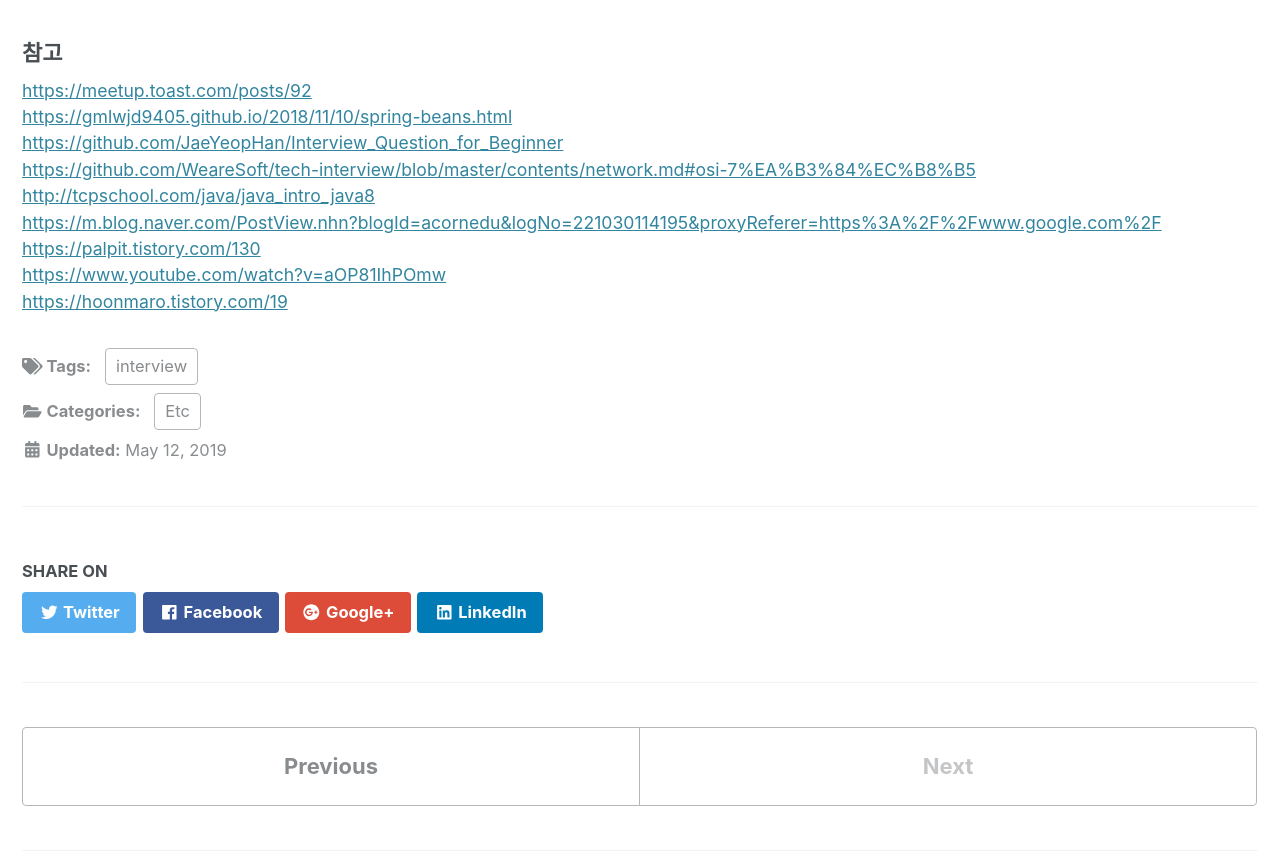
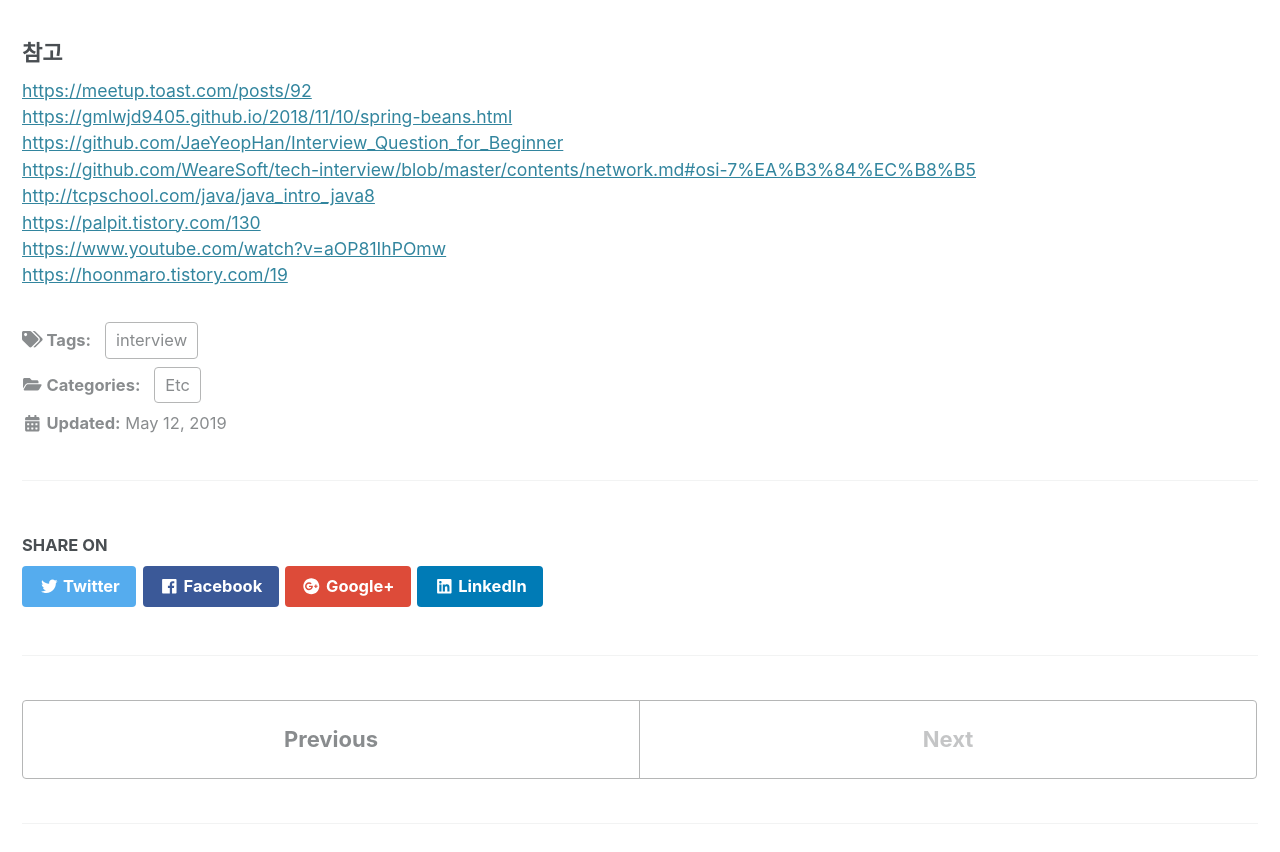
Before and after one commit to sksggg123/sksggg123.github.io, a Jekyll site: the page built from _posts/Etc/2019-05-12-java-tech-interview.md, in a window 1280 px wide and 900 px high, scrolled down 9166 px, cut to the strip 48-900 px from the top of the window. Built offline with Jekyll 4.4.1, drawn with Linux system fonts in a browser that asks for light colours; cached includes are drawn as plain includes; nearby versions of some CDN libraries; comment, search, counter and statistics services are not loaded; part of the change alters nothing that is shown.

Commit message:
tech interview 정리 url 제거

```diff
--- a/_posts/Etc/2019-05-12-java-tech-interview.md
+++ b/_posts/Etc/2019-05-12-java-tech-interview.md
@@ -263,7 +263,6 @@ n 개의 원소를 가진 배열을 정렬할 때, 계속해서 바꾸는 것이
 [https://github.com/JaeYeopHan/Interview_Question_for_Beginner](https://github.com/JaeYeopHan/Interview_Question_for_Beginner)
 [https://github.com/WeareSoft/tech-interview/blob/master/contents/network.md#osi-7%EA%B3%84%EC%B8%B5](https://github.com/WeareSoft/tech-interview/blob/master/contents/network.md#osi-7%EA%B3%84%EC%B8%B5)
 [http://tcpschool.com/java/java_intro_java8](http://tcpschool.com/java/java_intro_java8)
-[https://m.blog.naver.com/PostView.nhn?blogId=acornedu&logNo=221030114195&proxyReferer=https%3A%2F%2Fwww.google.com%2F](https://m.blog.naver.com/PostView.nhn?blogId=acornedu&logNo=221030114195&proxyReferer=https%3A%2F%2Fwww.google.com%2F)
 [https://palpit.tistory.com/130](https://palpit.tistory.com/130)
 [https://www.youtube.com/watch?v=aOP81IhPOmw](https://www.youtube.com/watch?v=aOP81IhPOmw)
 [https://hoonmaro.tistory.com/19](https://hoonmaro.tistory.com/19)
```
